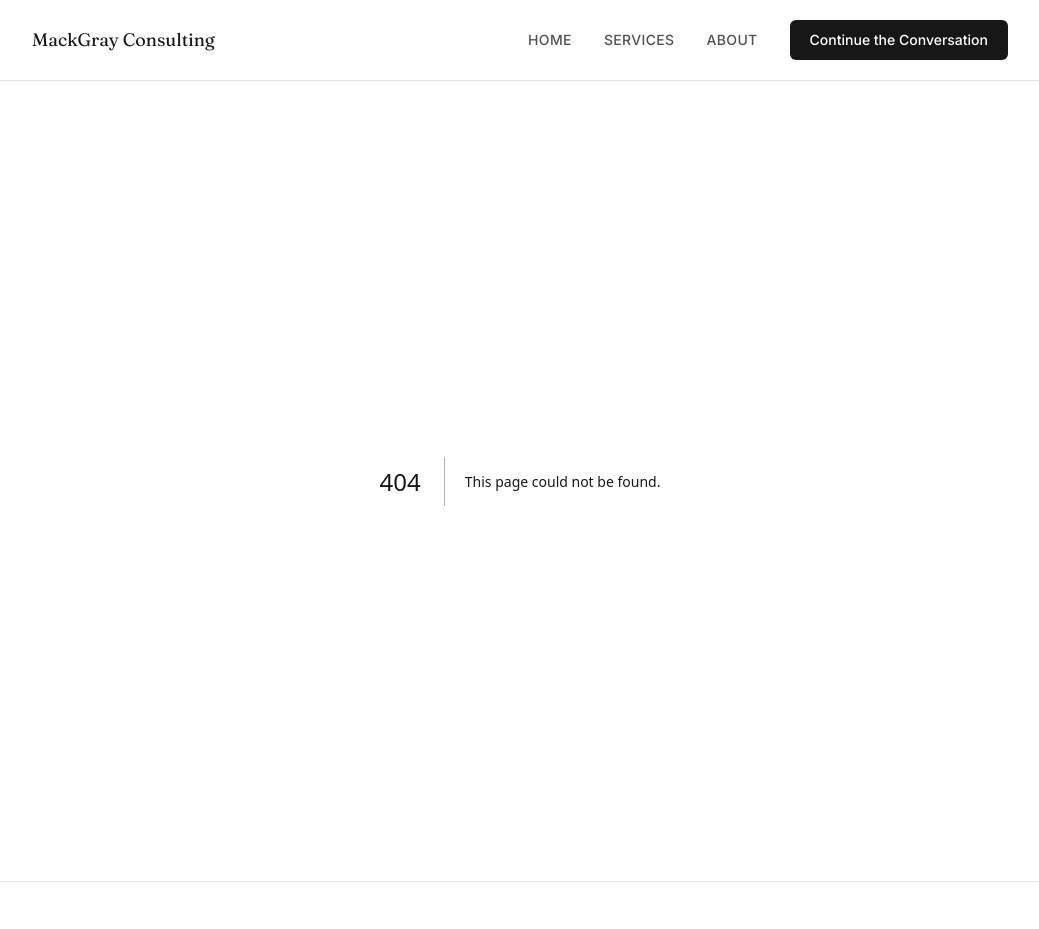
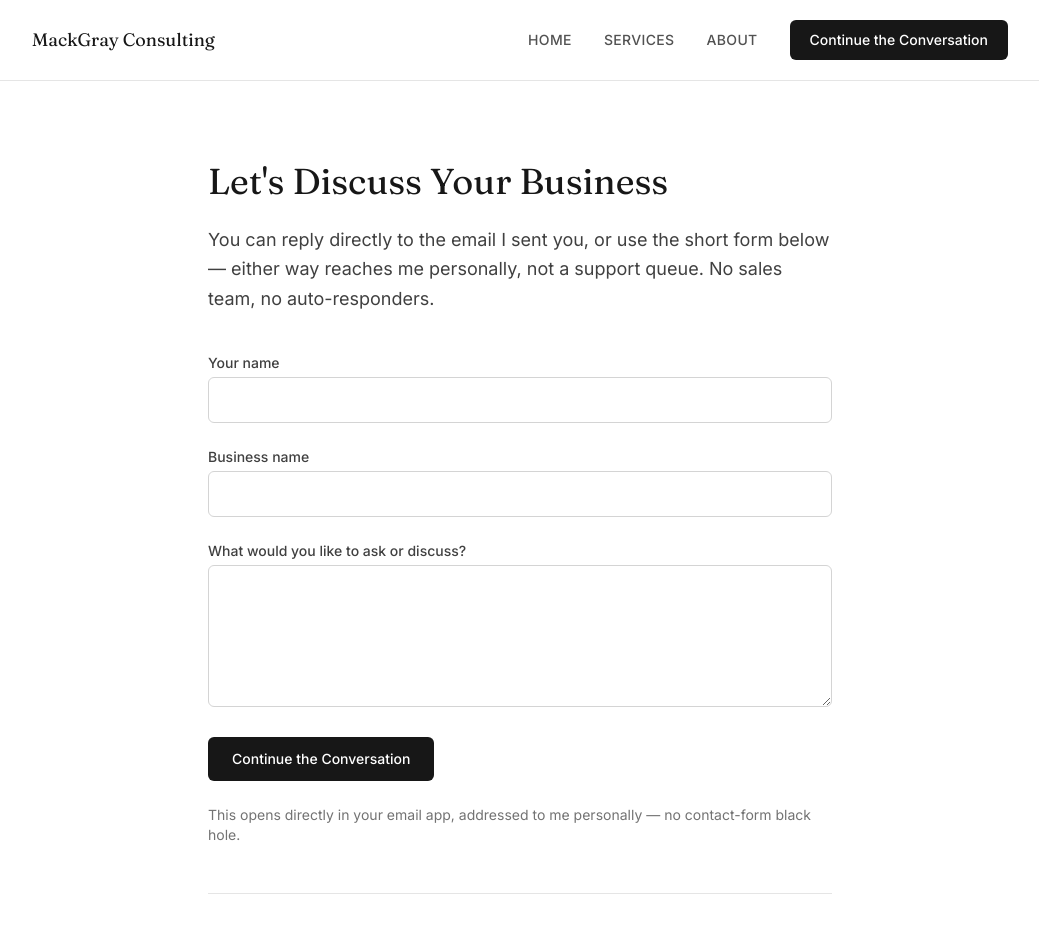
Before and after one commit to truedigitalhustle-debug/mackgray-consulting, a Next.js app: page /contact in a window 1280 px wide. Before the commit this address had no page. Shown: the top 929 px of the page, without its empty margins (120-1159 px from the left). Built offline with nearby package versions, Linux system fonts and the light colour scheme.

Commit message:
Create ContactPage component with contact form

```diff
--- /dev/null
+++ b/app/contact/page.tsx
@@ -0,0 +1,36 @@
+import type { Metadata } from "next";
+import { ContactForm } from "@/components/contact-form";
+import { siteConfig } from "@/lib/site";
+
+export const metadata: Metadata = { title: "Contact" };
+
+export default function ContactPage() {
+return (
+<main className="mx-auto max-w-2xl px-6 py-20">
+<h1 className="font-serif text-4xl text-neutral-900">
+Let&apos;s Discuss Your Business
+</h1>
+<p className="mt-6 text-lg leading-relaxed text-neutral-700">
+You can reply directly to the email I sent you, or use the short form
+below — either way reaches me personally, not a support queue. No sales
+team, no auto-responders.
+</p>
+
+<div className="mt-10">
+<ContactForm />
+</div>
+
+<div className="mt-12 border-t border-neutral-200 pt-8">
+<p className="text-neutral-700">
+Prefer email directly?{" "}
+<a
+href={`mailto:${siteConfig.email}`}
+className="font-medium text-neutral-900 underline underline-offset-4"
+>
+Reply With Questions
+</a>
+</p>
+</div>
+</main>
+);
+}
```
